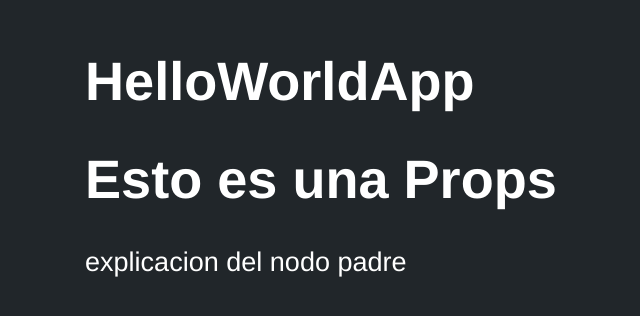
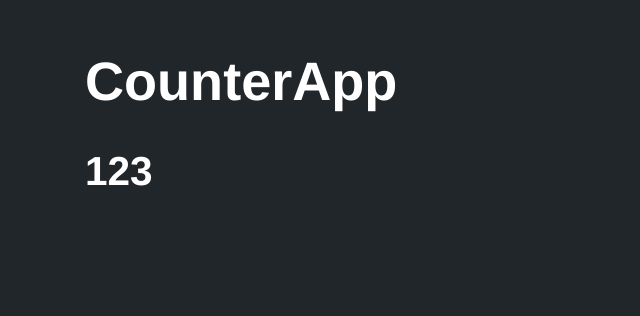
Before and after one commit to Epadrino/react-cero-a-experto, a React (Vite) app in the folder seccion_dos_counter_vite/: page / in a window 1280 px wide. Shown: the part 134-450 px from the top of the page, without its empty margins (63-703 px from the left). Built offline with nearby package versions, Linux system fonts and the light colour scheme.

Commit message:
tarea
Creación del Componente CounterApp

```diff
--- /dev/null
+++ b/seccion_dos_counter_vite/src/CounterApp.jsx
@@ -0,0 +1,14 @@
+import PropTypes from "prop-types";
+
+export const CounterApp = ({ value }) => {
+  return (
+    <>
+      <h1>CounterApp</h1>
+      <h2>{value}</h2>
+    </>
+  );
+};
+
+CounterApp.propTypes = {
+  value: PropTypes.number.isRequired,
+};
--- a/seccion_dos_counter_vite/src/main.jsx
+++ b/seccion_dos_counter_vite/src/main.jsx
@@ -1,12 +1,10 @@
 import React from "react";
 import ReactDOM from "react-dom/client";
-import { FirstApp } from "./FirstApp";
-import { HelloWorldApp } from "./HelloWorldApp";
+import { CounterApp } from "./CounterApp";
 import "./styleds.css";
 
 ReactDOM.createRoot(document.getElementById("root")).render(
   <React.StrictMode>
-    <HelloWorldApp />
-    <FirstApp title="Esto es una Props" />
+    <CounterApp value={123} />
   </React.StrictMode>
 );
```
